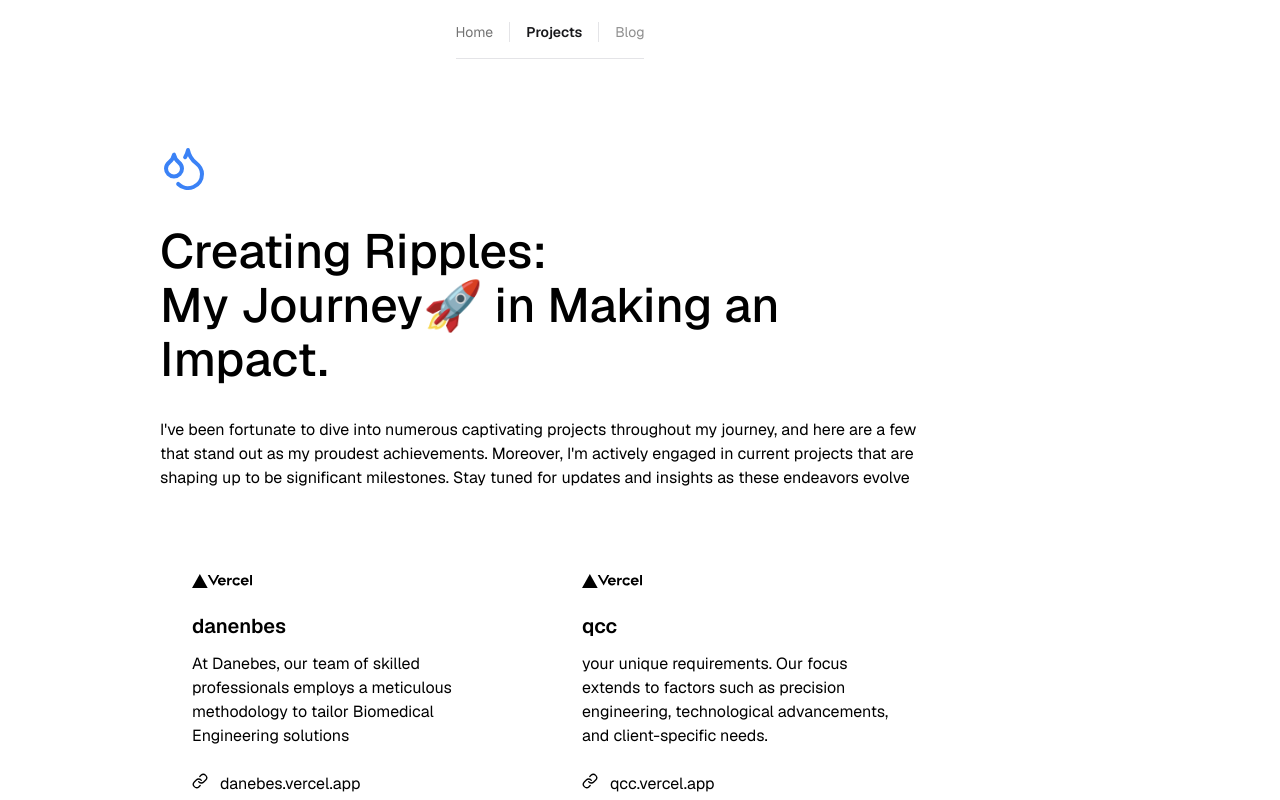
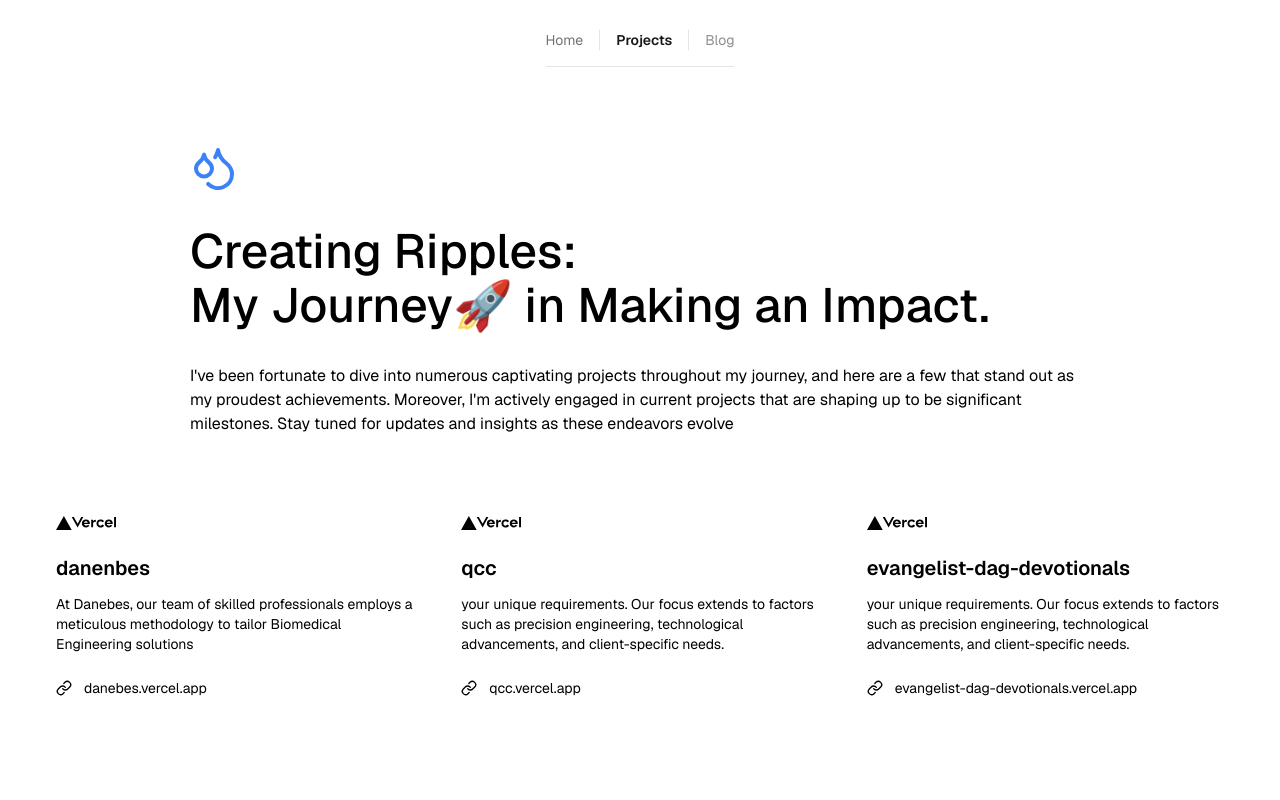
Before and after one commit to samezzz/samess, a Next.js app: page /projects in a window 1280 px wide. Shown: the top 800 px of the page. Built offline with nearby package versions, Linux system fonts and the light colour scheme.

Commit message:
fixed flex box issue

```diff
--- a/src/app/layout.tsx
+++ b/src/app/layout.tsx
@@ -17,7 +17,7 @@ export default function RootLayout({
   return (
     <html lang="en">
       <body
-        className={`${GeistSans.className} max-w-[1100px] min-h-screen flex flex-col md:px-32 antialiased`}
+        className={`${GeistSans.className} min-h-screen flex flex-col antialiased`}
       >
         <ThemeProvider
           attribute="class"
--- a/src/app/page.tsx
+++ b/src/app/page.tsx
@@ -8,7 +8,7 @@ import { main } from "./styles";
 
 export default function Home() {
   return (
-    <main className="w-full flex flex-col items-start gap-y-8">
+    <main className="max-w-[900px] mx-auto flex flex-col items-start gap-y-8">
       <div className="mt-20">
         <Profile />
       </div>
--- a/src/app/projects/page.tsx
+++ b/src/app/projects/page.tsx
@@ -6,26 +6,22 @@ import { Droplets } from "lucide-react";
 
 const Projects = () => {
   return (
-    <div className="flex flex-col items-start gap-y-8">
+    <div className="flex flex-col items-start">
+      <div className="flex flex-col gap-y-8 max-w-[900px] mx-auto">
         <Droplets className="mt-20 h-12 w-12 md:h-18 md:w-18 text-blue-500" />
         <h1 className={`${main.heading1}`}>
           Creating Ripples: <br /> My Journey🚀 in Making an Impact.
           <br />
         </h1>
-      <p className={`${main.paragraph}`}>
+        <p className={`${main.paragraph} mb-8 md:mb-12`}>
           I&apos;ve been fortunate to dive into numerous captivating projects
-        throughout my journey, and here are a few that stand out as my proudest
-        achievements. Moreover, I&apos;m actively engaged in current projects
-        that are shaping up to be significant milestones. Stay tuned for updates
-        and insights as these endeavors evolve
+          throughout my journey, and here are a few that stand out as my
+          proudest achievements. Moreover, I&apos;m actively engaged in current
+          projects that are shaping up to be significant milestones. Stay tuned
+          for updates and insights as these endeavors evolve
         </p>
-      <div>
-        {
-          projects && (
-            <MasonryLayout items={projects} />
-          )
-        }
       </div>
+      <div>{projects && <MasonryLayout items={projects}/>}</div>
     </div>
   );
 };
--- a/src/components/mason-layout.tsx
+++ b/src/components/mason-layout.tsx
@@ -6,9 +6,11 @@ import ProjectCard from "./project-card";
 import { ProjectType } from "@/types";
 
 const breakpointColumnsObj = {
-  default: 2,
+  default: 3,
+  1100: 2,
   1000: 2,
-  600: 1,
+  700:2,
+  500: 1,
 };
 
 interface MasonryLayoutProps {
@@ -22,7 +24,7 @@ const MasonryLayout = ({items}: MasonryLayoutProps) => (
     breakpointCols={breakpointColumnsObj}
   >
     {items?.map((item, index) => (
-      <ProjectCard key={index} project={item} className="max-w mt-5" />
+      <ProjectCard key={index} project={item} className="max-w mx-auto" />
     ))}
   </Masonry>
 );
--- a/src/components/nav.tsx
+++ b/src/components/nav.tsx
@@ -11,7 +11,7 @@ const Navbar = () => {
   const pathname = usePathname();
 
   return (
-    <nav className="py-10 mx-auto mt-4 md:mt-8">
+    <nav className="py-10 mx-auto mt-8 md:mt-12">
       <div className="flex h-5 items-center space-x-4 text-sm">
         {nav.map((navItem, index) => (
           <React.Fragment key={index}>
--- a/src/components/project-card.tsx
+++ b/src/components/project-card.tsx
@@ -15,6 +15,7 @@ import {
 } from "@/components/ui/dialog";
 import { AspectRatio } from "@/components/ui/aspect-ratio";
 import { Link as LinkIcon } from "lucide-react";
+import { main } from "@/app/styles";
 
 interface ProjectCardProps {
   project: ProjectType;
@@ -23,7 +24,7 @@ interface ProjectCardProps {
 
 const ProjectCard = ({ project, className }: ProjectCardProps) => {
   return (
-    <div className={`${className} px-2 mx-2 my-4`}>
+    <div className={`${className} px-2 mx-2 `}>
       <Dialog>
         <DialogTrigger asChild>
           <div className="px-4 py-8 relative cursor-pointer w-auto hover:shadow-lg hover:dark:shadow-white/20 rounded-lg overflow-hidden transition-all duration-500 ease-in-out">
@@ -36,8 +37,8 @@ const ProjectCard = ({ project, className }: ProjectCardProps) => {
                 className=""
               />
               <h3 className={`text-xl mt-6 font-semibold`}>{project.name}</h3>
-              <p className="mt-3">{project.description}</p>
-              <div className="flex gap-x-3 mt-6 items-baseline">
+              <p className={`${main.paragraph} mt-3 text-sm`}>{project.description}</p>
+              <div className="flex gap-x-3 mt-6 items-center text-sm">
                 <LinkIcon className="h-4 w-4" />
                 {project.domain}
               </div>
@@ -47,16 +48,16 @@ const ProjectCard = ({ project, className }: ProjectCardProps) => {
         <DialogContent className="sm:max-w-[425px]">
           <DialogHeader>
             <DialogTitle>{project.name}</DialogTitle>
-            <DialogDescription className="gap-y-3 mt-4">
-              {/* <AspectRatio ratio={16 / 9} className="bg-red-500">
+            <DialogDescription className=" mt-4">
+              <AspectRatio ratio={16 / 9} className="bg-red-500">
                 <Image
                   src={project.image ? project.image : "default"}
                   alt="Image"
                   width={100}
                   height={100}
-                  className="rounded-md object-cove "
+                  className="rounded-md object-cover"
                 />
-              </AspectRatio> */}
+              </AspectRatio>
             </DialogDescription>
           </DialogHeader>
           <div className="grid gap-4 py-4">
```
Lines whose indentation alone changed are shown as unchanged.
